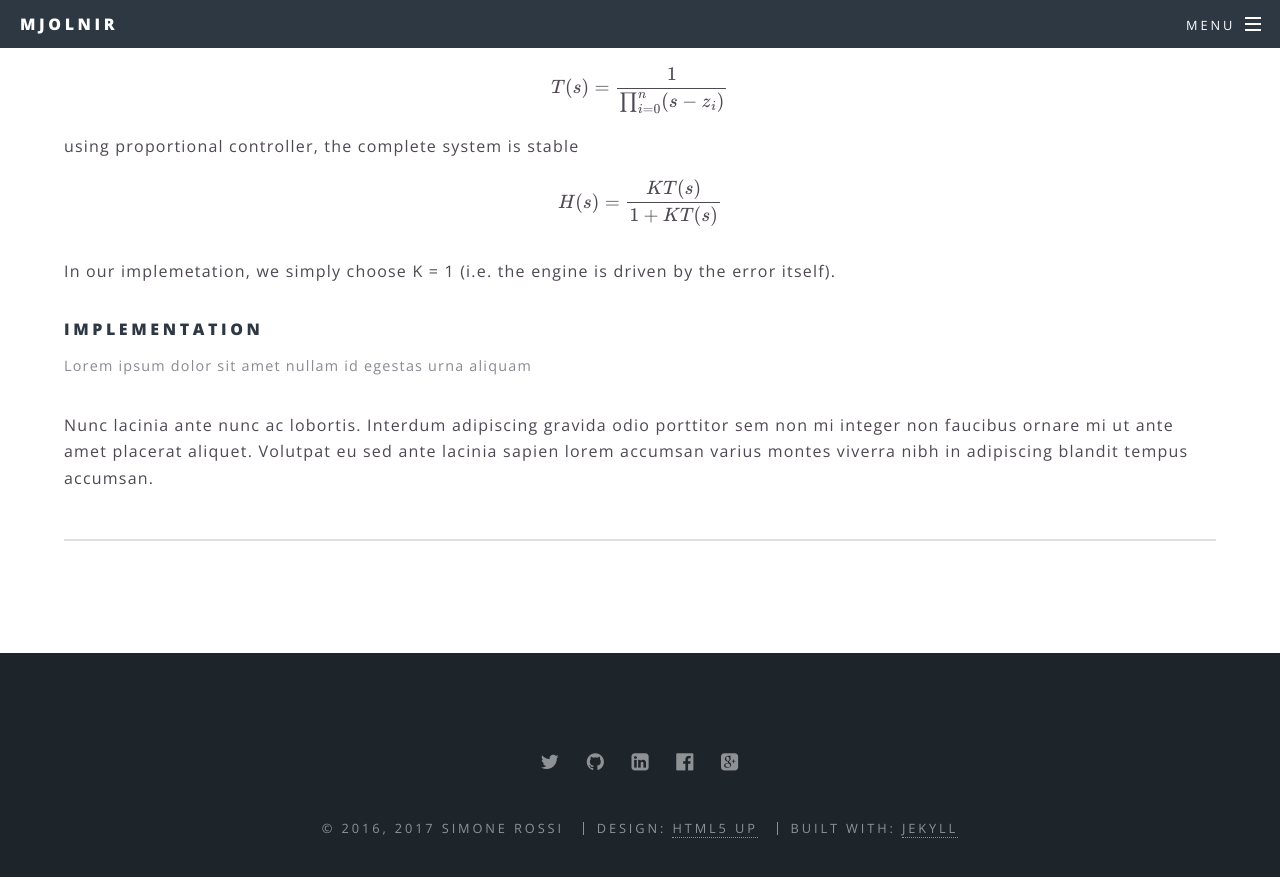
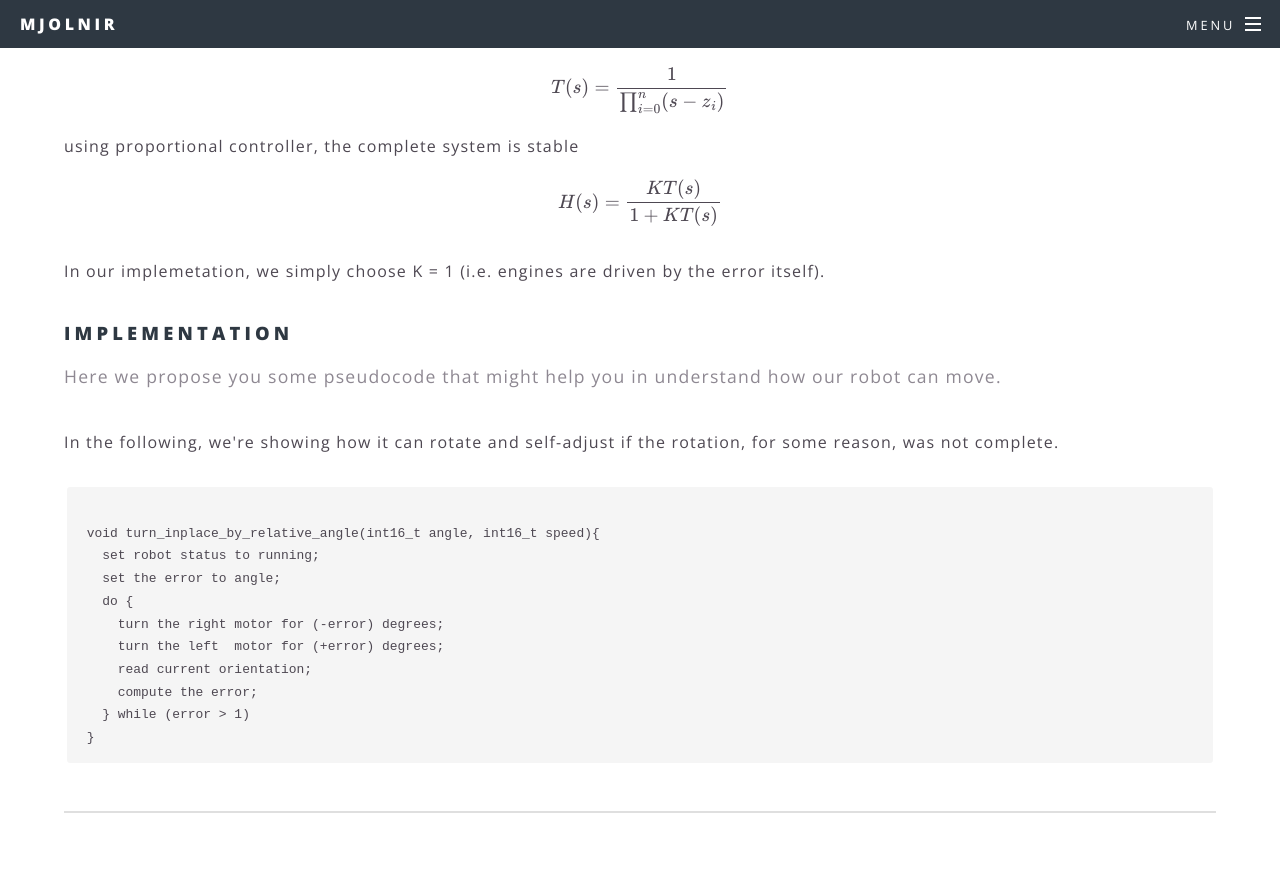
Before and after one commit to srossi93/ev3_robot, a Jekyll site: the page built from docs/movement.html, in a window 1280 px wide and 900 px high, scrolled down 1556 px. Shown: the top 877 px of the window. Built offline with Jekyll 4.4.1, drawn with Linux system fonts in a browser that asks for light colours; formulas are drawn with MathJax 3.

Commit message:
Added pseudocode for turing in place

```diff
--- a/docs/movement.html
+++ b/docs/movement.html
@@ -41,11 +41,25 @@ subtitle: How can we make the robot move? How can we be sure about its accuracy?
             using proportional controller, the complete system is stable
             $$ H(s) = \dfrac{K T(s)}{1+K T(s)} $$
           </p>
-          <p>In our implemetation, we simply choose K = 1 (i.e. the engine is driven by the error itself).</p>
+          <p>In our implemetation, we simply choose K = 1 (i.e. engines are driven by the error itself).</p>
 
 				<header>
-					<h4>Implementation</h4>
-					<p>Lorem ipsum dolor sit amet nullam id egestas urna aliquam</p>
+					<h3>Implementation</h3>
+					<p>Here we propose you some pseudocode that might help you in understand how
+            our robot can move.</p>
 				</header>
-				<p>Nunc lacinia ante nunc ac lobortis. Interdum adipiscing gravida odio porttitor sem non mi integer non faucibus ornare mi ut ante amet placerat aliquet. Volutpat eu sed ante lacinia sapien lorem accumsan varius montes viverra nibh in adipiscing blandit tempus accumsan.</p>
+				<p>In the following, we're showing how it can rotate and self-adjust if
+          the rotation, for some reason, was not complete.</p>
+          <pre><code>
+void turn_inplace_by_relative_angle(int16_t angle, int16_t speed){
+  set robot status to running;
+  set the error to angle;
+  do {
+    turn the right motor for (-error) degrees;
+    turn the left  motor for (+error) degrees;
+    read current orientation;
+    compute the error;
+  } while (error > 1)
+}
+</code></pre>
 				<hr />
```
Also changed, not shown: docs/index.html (+5 -5 lines), docs/images/arm.jpg (added), docs/images/banner1.jpg (added), docs/images/eyes.jpg (added), docs/images/hammer.png (renamed from docs/images/img01.png), 2 other files.
